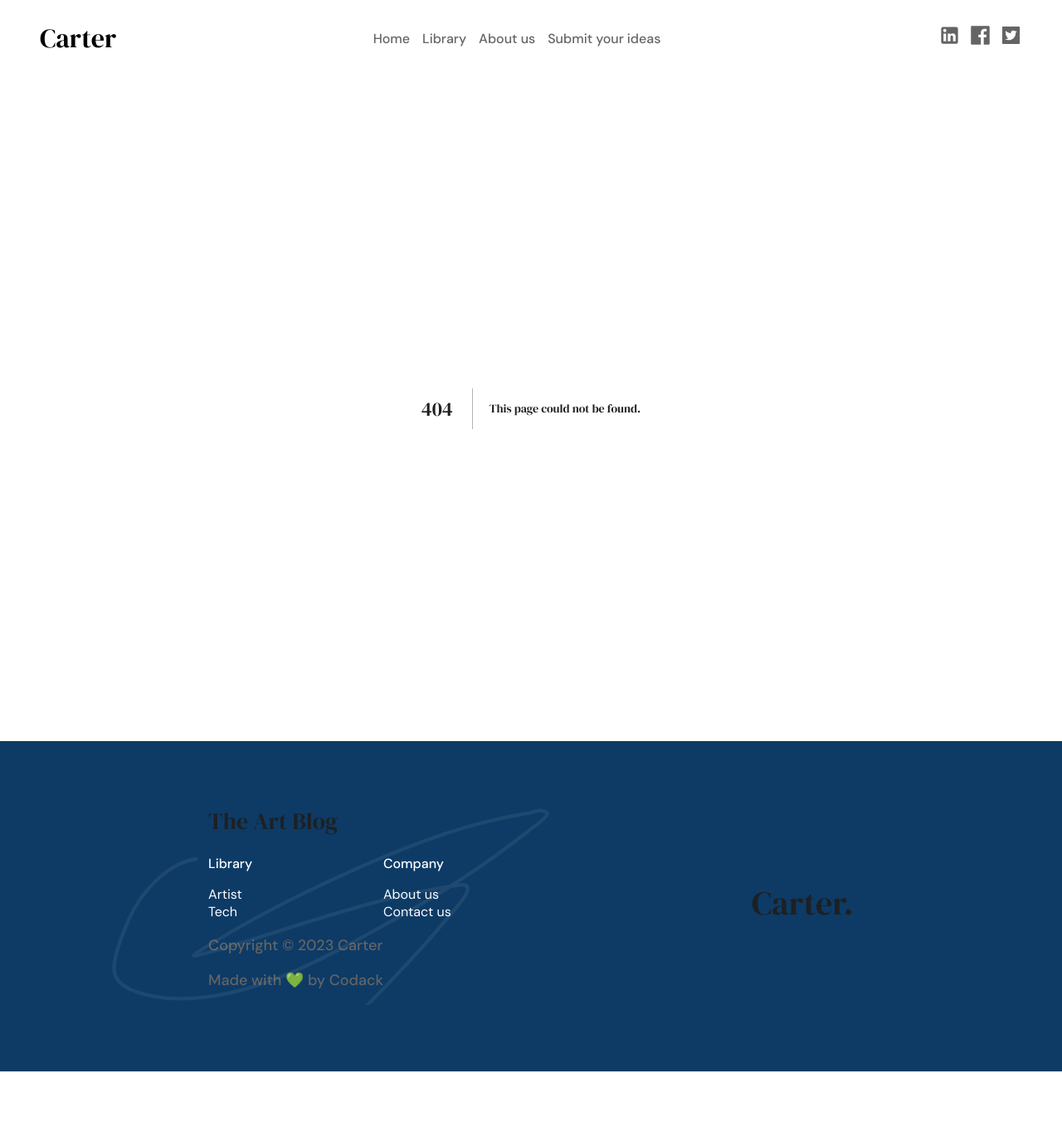
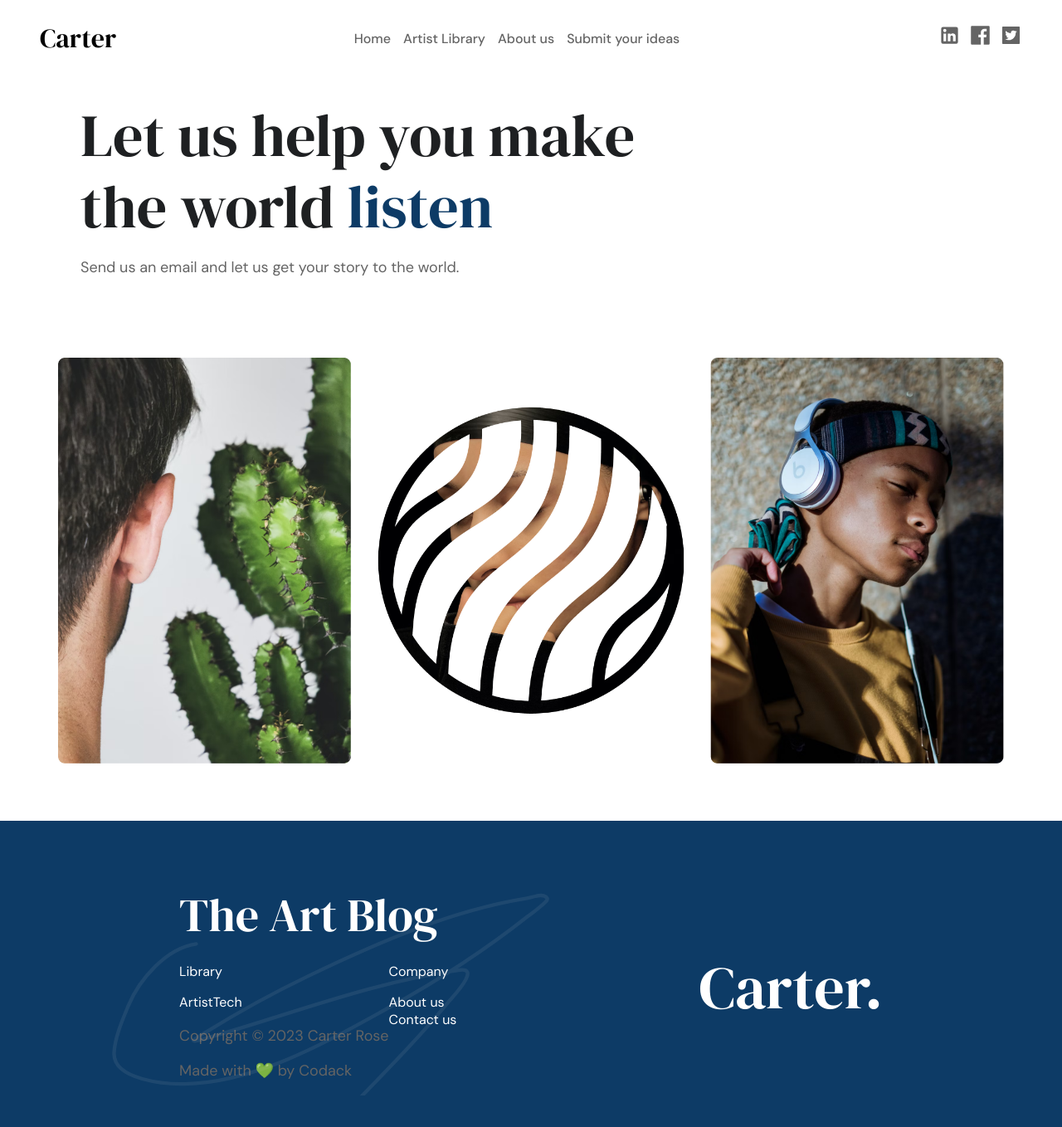
Before and after one commit to ifeanyilucky/carter, a Next.js app: page /submit-your-ideas in a window 1280 px wide. Before the commit this address had no page. Shown: the top 1358 px of the page at 83% size. Before the commit the page ends 1291 px from the top, so only its background shows below. Built offline with nearby package versions, Linux system fonts and the light colour scheme.

Commit message:
major updates

```diff
--- a/Layout/MobileNav.tsx
+++ b/Layout/MobileNav.tsx
@@ -17,8 +17,13 @@ export default function MobileNav({ onOpen, setOpen }): JSX.Element {
             </Link>
           </li>
           <li className='nav-item'>
-            <Link className='nav__link' href='/library'>
-              Library
+            <Link className='nav__link' href='/library/artist'>
+              Artist Library
+            </Link>
+          </li>
+          <li className='nav-item'>
+            <Link className='nav__link' href='/library/technology'>
+              Tech art Library
             </Link>
           </li>
           <li className='nav-item'>
@@ -27,7 +32,7 @@ export default function MobileNav({ onOpen, setOpen }): JSX.Element {
             </Link>
           </li>
           <li className='nav-item'>
-            <Link className='nav__link' href='/submit-your-idea'>
+            <Link className='nav__link' href='/submit-your-ideas'>
               Submit your ideas
             </Link>
           </li>
--- a/Layout/footer.tsx
+++ b/Layout/footer.tsx
@@ -1,3 +1,4 @@
+import Link from 'next/link';
 import styled from 'styled-components';
 import { BackgroundSpiral } from '../components/icons';
 
@@ -12,13 +13,20 @@ export default function Footer() {
             className='streamline'
           />
           <div className='footerCol'>
-            <h2>The Art Blog</h2>
+            <h2 className='display-4'>The Art Blog</h2>
             <div className='item__row'>
               <div className='item-col'>
                 <p>Library</p>
-                <div className='footer-item'>Artist</div>
-                <div className='footer-item'>Tech</div>
-                <p className='text-muted'>Copyright &copy; 2023 Carter</p>
+
+                <Link className='footer-item' href='/library/artist'>
+                  Artist
+                </Link>
+
+                <Link className='footer-item' href='/library/technology'>
+                  Tech
+                </Link>
+
+                <p className='text-muted'>Copyright &copy; 2023 Carter Rose</p>
                 <p className='text-muted'>Made with 💚 by Codack</p>
               </div>
               <div className='item-col'>
@@ -29,7 +37,7 @@ export default function Footer() {
             </div>
           </div>
           <div className='footerCol'>
-            <h1>Carter.</h1>
+            <h1 className='display-2'>Carter.</h1>
           </div>
         </div>
       </div>
@@ -39,7 +47,11 @@ export default function Footer() {
 
 const Wrapper = styled.footer`
   background-color: #0d3b66;
-  color: #fff;
+  color: #fff !important;
+  h1,
+  h2 {
+    color: #fff !important;
+  }
   padding: 5rem 0;
   .footerRow {
     display: flex;
@@ -58,8 +70,12 @@ const Wrapper = styled.footer`
         justify-content: space-between;
 
         .item-col {
+          color: #fff !important;
           p {
-            font-weight: 500;
+            font-weight: 400;
+          }
+          .footer-item {
+            color: white;
           }
         }
       }
--- a/Layout/navbar.tsx
+++ b/Layout/navbar.tsx
@@ -1,4 +1,5 @@
-import { useState } from 'react';
+import { useState, useEffect } from 'react';
+import { useRouter } from 'next/router';
 import styled from 'styled-components';
 import Link from 'next/link';
 import {
@@ -11,6 +12,10 @@ import {
 import MobileNav from './MobileNav';
 
 export default function Navbar() {
+  const { pathname } = useRouter();
+  useEffect(() => {
+    setOpen(false);
+  }, [pathname]);
   const [open, setOpen] = useState<boolean>(false);
   const closeNav = () => setOpen(false);
   return (
@@ -24,8 +29,8 @@ export default function Navbar() {
             </Link>
           </li>
           <li className='nav-item'>
-            <Link className='nav__link' href='/library'>
-              Library
+            <Link className='nav__link' href='/library/artist'>
+              Artist Library
             </Link>
           </li>
           <li className='nav-item'>
@@ -34,7 +39,7 @@ export default function Navbar() {
             </Link>
           </li>
           <li className='nav-item'>
-            <Link className='nav__link' href='/submit-your-idea'>
+            <Link className='nav__link' href='/submit-your-ideas'>
               Submit your ideas
             </Link>
           </li>
--- a/components/Home/Experience.tsx
+++ b/components/Home/Experience.tsx
@@ -30,6 +30,7 @@ export default function Experience(): JSX.Element {
 }
 const Wrapper = styled.section`
   margin: 5rem 0;
+
   .container {
     .row {
       display: flex;
@@ -40,6 +41,10 @@ const Wrapper = styled.section`
       .col-6 {
         flex: 0 0 50%;
         max-width: 50%;
+        @media (max-width: 768px) {
+          max-width: 100% !important;
+          flex: 1;
+        }
         .contentWrapper {
           position: relative;
           width: 100%;
--- a/components/Page.js
+++ b/components/Page.js
@@ -4,7 +4,9 @@ export default function Page({ title }) {
   return (
     <>
       <Head>
-        <title>{title || 'A free speech platform for art ideas.'}</title>
+        <title>
+          {title || 'A free speech platform for art ideas.'} - Carter Rose
+        </title>
       </Head>
     </>
   );
--- a/pages/index.tsx
+++ b/pages/index.tsx
@@ -6,10 +6,13 @@ import Hero from '../components/Home/Hero';
 import PlatformFor from '../components/Home/PlatformFor';
 import client from '../client';
 import Experience from '../components/Home/Experience';
+import Page from '../components/Page';
 
 const Home: NextPage = ({ posts }) => {
+  console.log(posts);
   return (
     <>
+      <Page />
       <Hero posts={posts} />
       <PlatformFor />
       <BlogpostSection posts={posts} />
--- /dev/null
+++ b/pages/submit-your-ideas.tsx
@@ -0,0 +1,41 @@
+import { NextPage } from 'next';
+import styled from 'styled-components';
+import Page from '../components/Page';
+
+const SubmitYourIdeas: NextPage = () => {
+  return (
+    <Wrapper>
+      <Page title='Submit your idea' />
+      <div className='container'>
+        <div className='row'>
+          <div className='col'>
+            <h1 className='display-2'>
+              Let us help you make the world{' '}
+              <span style={{ color: '#0d3b66' }}>listen</span>
+            </h1>
+            <p className='text-muted'>
+              Send us an email and let us get your story to the world.
+            </p>
+          </div>
+        </div>
+        <div className='submit-img-container'>
+          <img src='/images/submit-banner.png' alt='Submit-ideas' />
+        </div>
+      </div>
+    </Wrapper>
+  );
+};
+
+const Wrapper = styled.section`
+  .row {
+    max-width: 768px;
+  }
+  .submit-img-container {
+    margin: 4rem 0;
+    img {
+      width: 100%;
+    }
+  }
+`;
+
+export default SubmitYourIdeas;
--- a/styles/globals.scss
+++ b/styles/globals.scss
@@ -86,6 +86,7 @@ h6 {
 .display-5,
 .display-6 {
   font-family: $secondary-font;
+  font-weight: 500 !important;
 }
 .display-1 {
   font-size: calc(1.625rem + 4.5vw);
```
Also changed, not shown: Layout/LibraryHero.tsx (added, +23 -0 lines), pages/library/artist.tsx (added, +38 -0 lines), pages/library/technology.tsx (added, +40 -0 lines), public/images/submit-banner.png (added).
